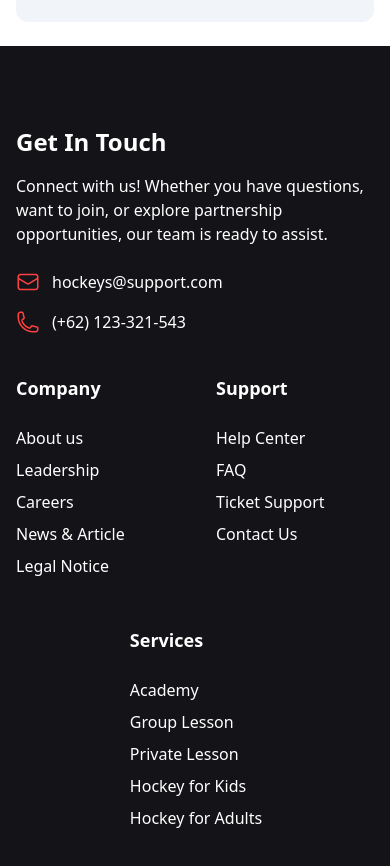
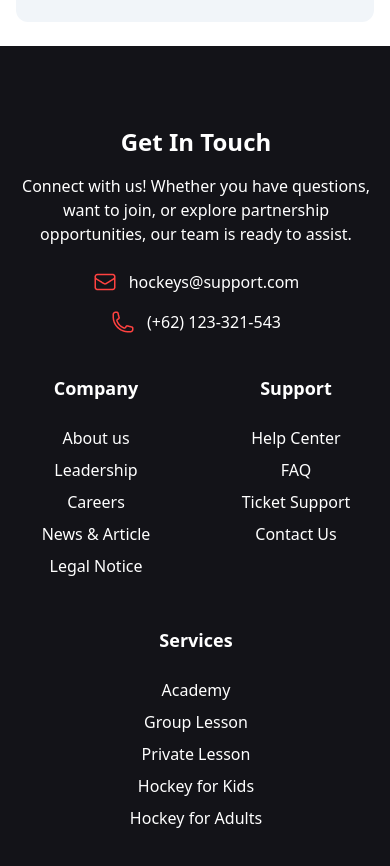
Before and after one commit to ShawonECE/Hockey, a website: page index.html in a window 390 px wide. Shown: the part 10200-11066 px from the top of the page. Drawn offline with Linux system fonts and the light colour scheme.

Commit message:
footer alignment updated for small screen

```diff
--- a/index.html
+++ b/index.html
@@ -566,18 +566,18 @@
         <div class="container mx-auto px-4 py-20">
             <div class="grid grid-cols-10 gap-10 text-white">
                 <div class="col-span-10 lg:col-span-4">
-                    <h2 class="text-2xl font-extrabold mb-4">Get In Touch</h2>
-                    <p class="mb-6">Connect with us! Whether you have questions, want to join, or explore partnership opportunities, our team is ready to assist.</p>
-                    <div class="flex items-center mb-4 gap-3">
+                    <h2 class="text-2xl font-extrabold mb-4 text-center lg:text-left">Get In Touch</h2>
+                    <p class="mb-6 text-center lg:text-left">Connect with us! Whether you have questions, want to join, or explore partnership opportunities, our team is ready to assist.</p>
+                    <div class="flex items-center justify-center lg:justify-start mb-4 gap-3">
                         <img src="./Images/mail_2.png" alt="" class="w-6">
                         <p>hockeys@support.com</p>
                     </div>
-                    <div class="flex items-center gap-3">
+                    <div class="flex items-center justify-center lg:justify-start gap-3">
                         <img src="./Images/phone_2.png" alt="" class="w-6">
                         <p>(+62) 123-321-543</p>
                     </div>
                 </div>
-                <div class="col-span-5 lg:col-span-2">
+                <div class="col-span-5 lg:col-span-2 text-center lg:text-left">
                     <header class="text-lg font-bold mb-6">Company</header>
                     <a class="link link-hover block mb-2">About us</a>
                     <a class="link link-hover block mb-2">Leadership</a>
@@ -585,7 +585,7 @@
                     <a class="link link-hover block mb-2">News & Article</a>
                     <a class="link link-hover block mb-2">Legal Notice</a>
                 </div>
-                <div class="col-span-5 lg:col-span-2">
+                <div class="col-span-5 lg:col-span-2 text-center lg:text-left">
                     <header class="text-lg font-bold mb-6">Support</header>
                     <a class="link link-hover block mb-2">Help Center</a>
                     <a class="link link-hover block mb-2">FAQ</a>
@@ -593,7 +593,7 @@
                     <a class="link link-hover block mb-2">Contact Us</a>
                 </div>
                 <div class="col-span-10 lg:col-span-2 flex lg:flex-none justify-center lg:justify-start">
-                    <div>
+                    <div class="text-center lg:text-left">
                         <header class="text-lg font-bold mb-6">Services</header>
                         <a class="link link-hover block mb-2">Academy</a>
                         <a class="link link-hover block mb-2">Group Lesson</a>
```
Also changed, not shown: src/output.css.
